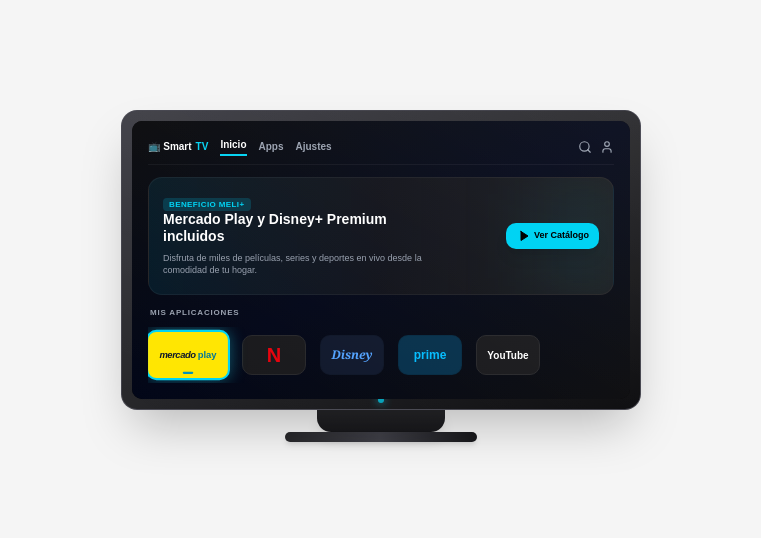
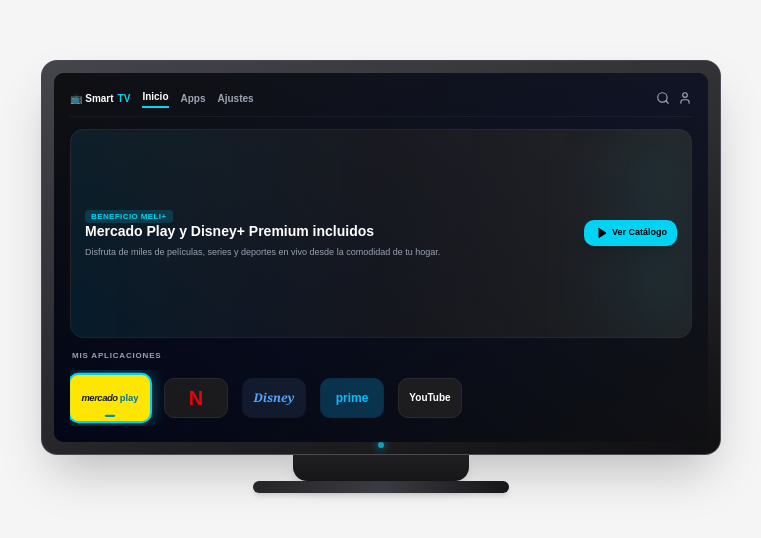
Before and after one commit to manolokogamerx45-beep/mercado-libre-y-Smart, a React (Vite) app: page /mockup/tv/home in a window 1280 px wide. Shown: the part 124-662 px from the top of the page, without its empty margins (259-1020 px from the left). Built offline with nearby package versions, Linux system fonts and the light colour scheme.

Commit message:
Scale up Smart TV mockup sizes in simulator and gallery frames

```diff
--- a/src/app/components/MockupGallery.tsx
+++ b/src/app/components/MockupGallery.tsx
@@ -292,7 +292,7 @@
                   ) : (
                     <>
                       {/* TV Container (Simulator logic already inside TV views) */}
-                      <div className="relative w-[480px] h-[280px] rounded-2xl overflow-hidden print:w-[500px] print:h-auto print:max-h-none print:overflow-visible">
+                      <div className="relative w-[680px] h-[435px] rounded-2xl overflow-hidden print:w-[680px] print:h-auto print:max-h-none print:overflow-visible">
                         <iframe
                           src={mockup.route}
                           className="w-full h-full border-0 pointer-events-none print:h-auto print:max-h-none print:overflow-visible"
--- a/src/pantalla/TvSimulator.tsx
+++ b/src/pantalla/TvSimulator.tsx
@@ -11,7 +11,7 @@
       <div className="relative flex flex-col items-center print:transform-none">
 
         {/* TV Screen Case (Grosor y Marco) */}
-        <div className="relative w-[520px] h-[300px] bg-gradient-to-br from-zinc-700 via-zinc-800 to-zinc-950 rounded-2xl p-2.5 shadow-2xl border border-zinc-600/80 flex items-center justify-center print:shadow-none print:bg-zinc-900 print:p-1.5 print:rounded-xl">
+        <div className="relative w-[680px] h-[395px] bg-gradient-to-br from-zinc-700 via-zinc-800 to-zinc-950 rounded-2xl p-3 shadow-2xl border border-zinc-600/80 flex items-center justify-center print:shadow-none print:bg-zinc-900 print:p-2 print:rounded-xl">
 
           {/* Status LED Indicator */}
           <div className="absolute bottom-1.5 left-1/2 -translate-x-1/2 w-1.5 h-1.5 bg-cyan-400 rounded-full shadow-[0_0_8px_#22d3ee] animate-pulse print:hidden" />
@@ -26,8 +26,8 @@
         </div>
 
         {/* TV Table Stand - Hidden when printing */}
-        <div className="w-32 h-6 bg-gradient-to-b from-zinc-800 to-zinc-900 rounded-b-xl border-t border-zinc-700 shadow-lg -mt-0.5 print:hidden" />
-        <div className="w-48 h-2.5 bg-gradient-to-r from-zinc-800 via-zinc-700 to-zinc-900 rounded-full shadow-md print:hidden" />
+        <div className="w-44 h-7 bg-gradient-to-b from-zinc-800 to-zinc-900 rounded-b-xl border-t border-zinc-700 shadow-lg -mt-0.5 print:hidden" />
+        <div className="w-64 h-3 bg-gradient-to-r from-zinc-800 via-zinc-700 to-zinc-900 rounded-full shadow-md print:hidden" />
       </div>
     </div>
   );
```
